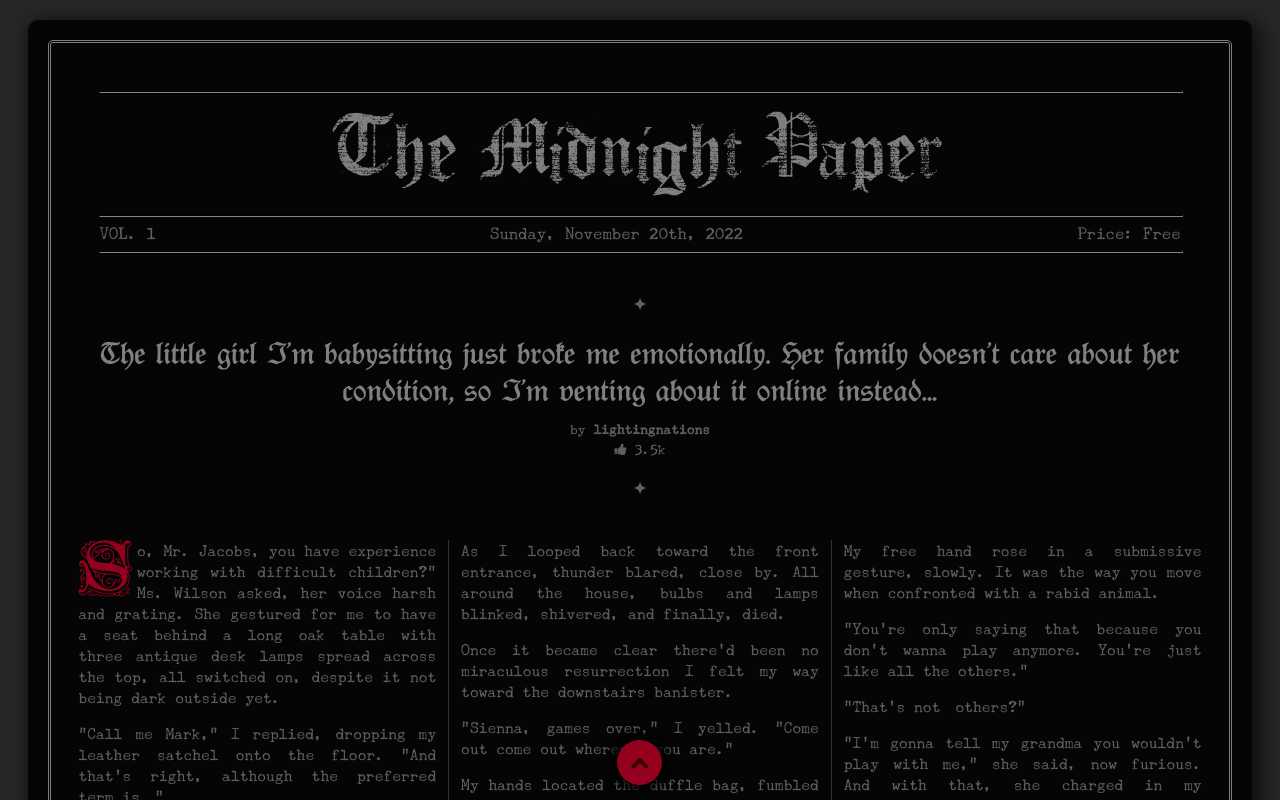
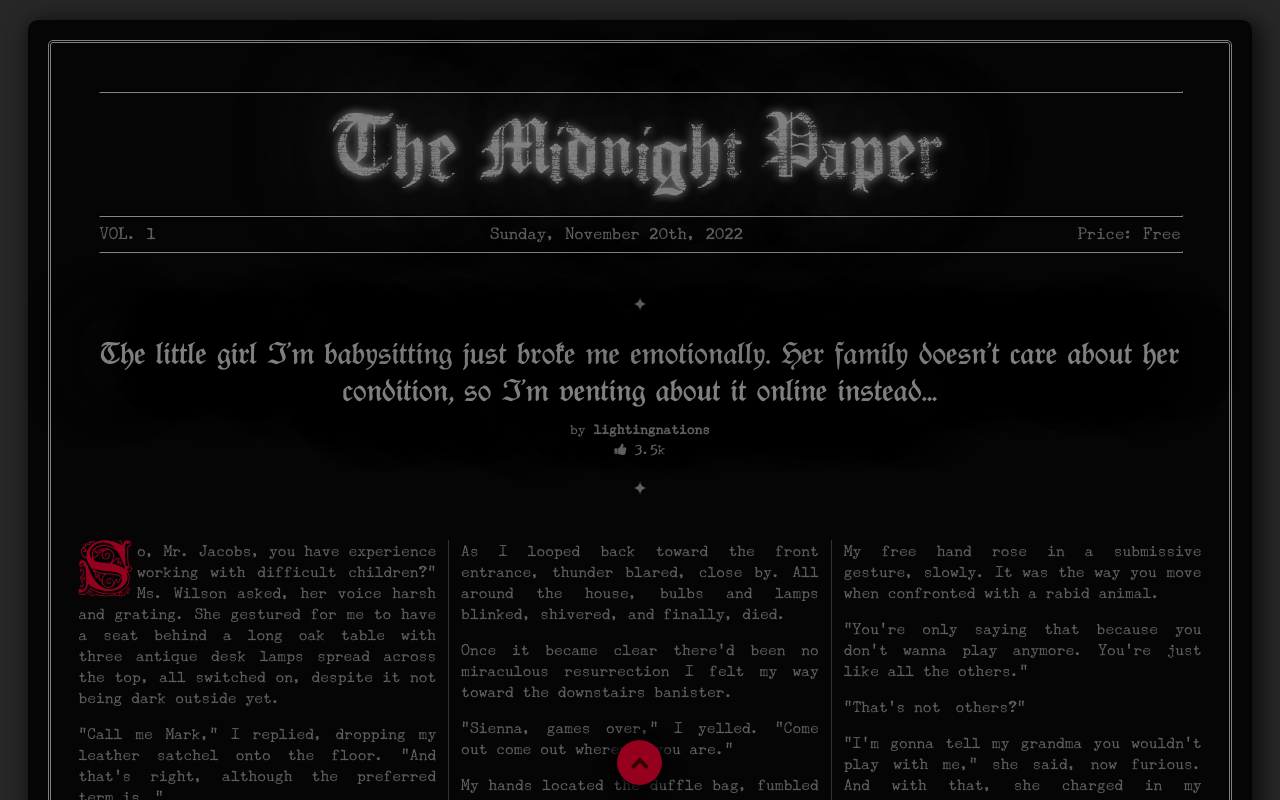
Before and after one commit to JoaoVMendes/TheMidnightPaper, a Vue app: page / in a window 1280 px wide. Shown: the top 800 px of the page. Built offline with nearby package versions, Linux system fonts and the light colour scheme.

Commit message:
Added a cool smoky/shadow effect on the titles.

```diff
--- a/src/components/CreepyInfo.vue
+++ b/src/components/CreepyInfo.vue
@@ -38,6 +38,8 @@ export default{
   margin-right: 2.5%;
   margin-left: 2.5%;
   font-family: Rediviva;
+  text-shadow: 0 0 100px rgba(141, 141, 141, 0.8),
+              0 0 100px rgba(255, 255, 255, 0.6);
 }
 
 h2{
--- a/src/components/Title.vue
+++ b/src/components/Title.vue
@@ -47,6 +47,8 @@ h1.title{
   margin-top: 15px;
   margin-bottom: 15px;
   user-select: none;
+  text-shadow: 0 0 100px rgba(141, 141, 141, 0.8),
+              0 0 10px rgba(255, 255, 255, 0.6);
 }
 </style>
 
```
